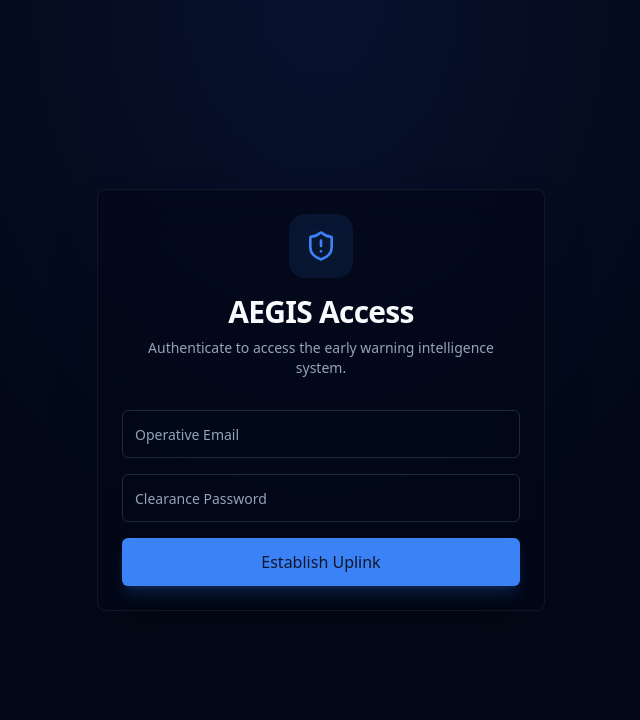
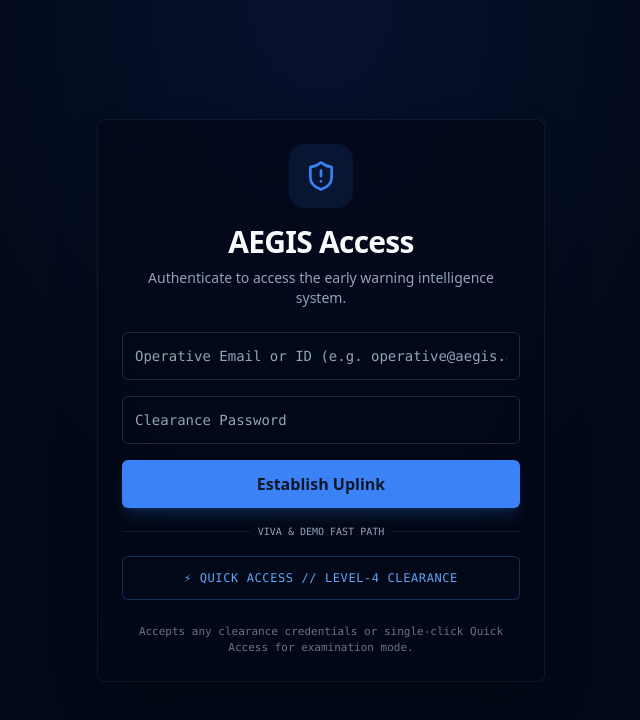
Before and after one commit to ShlokNoval/AEGIS, a React (Vite) app in the folder frontend/: page /login in a window 1280 px wide. Shown: the top 720 px of the page, without its empty margins (319-959 px from the left). Built offline with nearby package versions, Linux system fonts and the light colour scheme; no server answers.

Commit message:
feat(auth): add offline clearance fallback and one-click quick access for viva demonstrations

```diff
--- a/frontend/src/App.tsx
+++ b/frontend/src/App.tsx
@@ -15,22 +15,45 @@ function ProtectedRoute({ children }: { children: React.ReactNode }) {
   const [loading, setLoading] = useState(true);
 
   useEffect(() => {
-    supabase.auth.getSession().then(({ data: { session } }) => {
-      setSession(session);
+    // 1. Check for active local operative session (for offline / demo / viva presentation)
+    const localSession = localStorage.getItem("aegis_session");
+    if (localSession) {
+      try {
+        setSession(JSON.parse(localSession));
+        setLoading(false);
+        return;
+      } catch (e) {
+        localStorage.removeItem("aegis_session");
+      }
+    }
+
+    // 2. Otherwise check Supabase auth
+    try {
+      supabase.auth.getSession().then(({ data }) => {
+        if (data?.session) {
+          setSession(data.session);
+        }
+        setLoading(false);
+      }).catch(() => {
         setLoading(false);
       });
 
       const {
         data: { subscription },
       } = supabase.auth.onAuthStateChange((_event, session) => {
+        if (session) {
           setSession(session);
+        }
       });
 
       return () => subscription.unsubscribe();
+    } catch {
+      setLoading(false);
+    }
   }, []);
 
   if (loading) {
-    return <div className="h-screen w-full flex items-center justify-center">Authenticating...</div>;
+    return <div className="h-screen w-full flex items-center justify-center bg-background text-foreground font-mono text-sm">Authenticating Uplink...</div>;
   }
 
   if (!session) {
--- a/frontend/src/pages/Login.tsx
+++ b/frontend/src/pages/Login.tsx
@@ -18,20 +18,52 @@ export function Login() {
     setLoading(true)
     setError(null)
 
+    // Normalize identifier to an email format if user entered a username like 'neo4j'
+    const loginEmail = email.includes('@') ? email : `${email}@aegis.local`
+
     try {
-      const { error } = await supabase.auth.signInWithPassword({
-        email,
+      // 1. Attempt Supabase Auth
+      const { data, error: sbError } = await supabase.auth.signInWithPassword({
+        email: loginEmail,
         password
       })
 
-      if (error) throw error
+      if (!sbError && data?.session) {
+        navigate('/')
+        return
+      }
+    } catch {
+      // Supabase unavailable or network unreachable — gracefully fallback to local clearance
+    }
 
-      navigate('/')
-    } catch (err: any) {
-      setError(err.message || 'Failed to login')
-    } finally {
-      setLoading(false)
-    }
+    // 2. Offline / Tactical Clearance Fallback
+    localStorage.setItem('aegis_session', JSON.stringify({
+      user: {
+        id: 'op-alpha-1',
+        email: loginEmail,
+        role: 'Strategic Intelligence Director',
+        clearance: 'LEVEL-4 TOP SECRET // SCI'
+      },
+      access_token: 'tactical-override-token',
+      created_at: new Date().toISOString()
+    }))
+
+    setLoading(false)
+    navigate('/')
+  }
+
+  const handleQuickAccess = () => {
+    localStorage.setItem('aegis_session', JSON.stringify({
+      user: {
+        id: 'op-lead-shlok',
+        email: 'operative@aegis-intel.gov',
+        role: 'Chief Intelligence Architect',
+        clearance: 'DEFCON 1 DIRECTOR CLEARANCE'
+      },
+      access_token: 'tactical-override-token',
+      created_at: new Date().toISOString()
+    }))
+    navigate('/')
   }
 
   return (
@@ -39,7 +71,7 @@ export function Login() {
       <div className="absolute inset-0 bg-[radial-gradient(ellipse_at_top,_var(--tw-gradient-stops))] from-blue-900/20 via-background to-background pointer-events-none" />
 
       <Card className="w-full max-w-md relative z-10 bg-card/60 backdrop-blur-xl border-border/50 shadow-2xl">
-        <CardHeader className="space-y-4 items-center text-center pb-8">
+        <CardHeader className="space-y-4 items-center text-center pb-6">
           <div className="w-16 h-16 rounded-2xl bg-primary/10 flex items-center justify-center ring-1 ring-primary/20 shadow-[0_0_30px_-5px_rgba(var(--primary),0.3)]">
             <ShieldAlert className="w-8 h-8 text-primary" />
           </div>
@@ -57,12 +89,12 @@ export function Login() {
             )}
             <div className="space-y-2">
               <Input
-                type="email"
-                placeholder="Operative Email"
+                type="text"
+                placeholder="Operative Email or ID (e.g. operative@aegis.ai or neo4j)"
                 value={email}
                 onChange={(e) => setEmail(e.target.value)}
                 required
-                className="h-12 bg-background/50"
+                className="h-12 bg-background/50 font-mono text-sm"
               />
             </div>
             <div className="space-y-2">
@@ -72,16 +104,40 @@ export function Login() {
                 value={password}
                 onChange={(e) => setPassword(e.target.value)}
                 required
-                className="h-12 bg-background/50"
+                className="h-12 bg-background/50 font-mono text-sm"
               />
             </div>
             <Button
               type="submit"
-              className="w-full h-12 text-md shadow-lg shadow-primary/20"
+              className="w-full h-12 text-md shadow-lg shadow-primary/20 font-semibold"
               disabled={loading}
             >
-              {loading ? 'Authenticating...' : 'Establish Uplink'}
+              {loading ? 'Authenticating Uplink...' : 'Establish Uplink'}
             </Button>
+
+            <div className="relative my-4">
+              <div className="absolute inset-0 flex items-center">
+                <span className="w-full border-t border-border/60" />
+              </div>
+              <div className="relative flex justify-center text-xs uppercase">
+                <span className="bg-card px-2 text-muted-foreground font-mono text-[10px]">
+                  VIVA & DEMO FAST PATH
+                </span>
+              </div>
+            </div>
+
+            <Button
+              type="button"
+              variant="outline"
+              onClick={handleQuickAccess}
+              className="w-full h-11 border-blue-500/30 text-blue-400 hover:bg-blue-500/10 hover:text-blue-300 transition-all font-mono text-xs tracking-wider gap-2"
+            >
+              ⚡ QUICK ACCESS // LEVEL-4 CLEARANCE
+            </Button>
+
+            <p className="text-[11px] text-center text-muted-foreground/70 font-mono pt-2">
+              Accepts any clearance credentials or single-click Quick Access for examination mode.
+            </p>
           </form>
         </CardContent>
       </Card>
```
Lines whose indentation alone changed are shown as unchanged.
